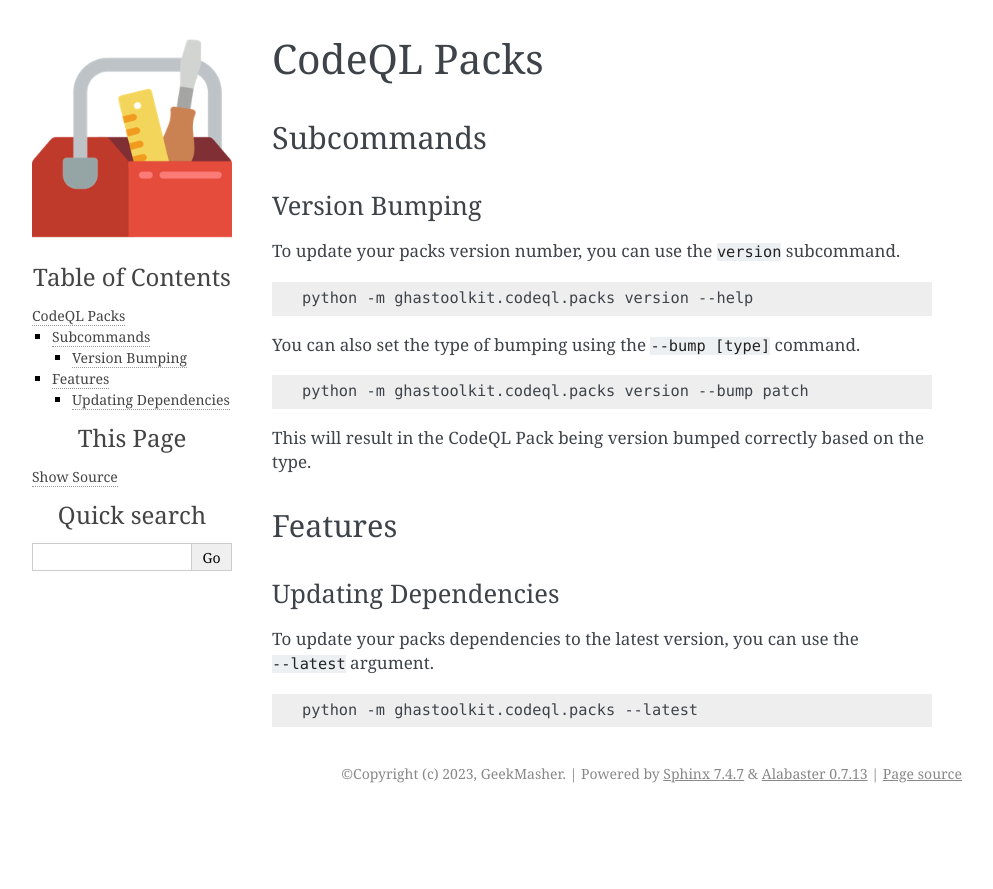
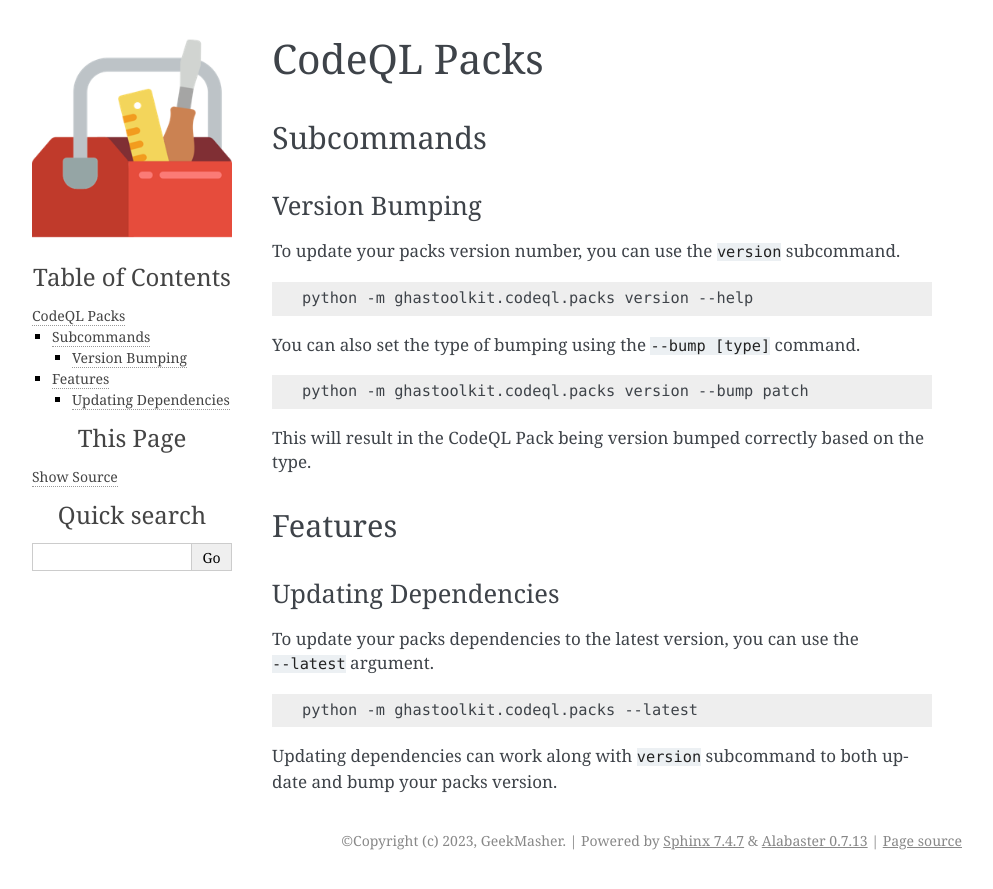
Before and after one commit to GeekMasher/ghastoolkit, a Sphinx documentation site: the page built from docs/cli/codeql-packs.md, in a window 1280 px wide. Shown: the top 889 px of the page, without its empty margins (148-1141 px from the left). Built offline with Sphinx 7.4.7, drawn with Linux system fonts in a browser that asks for light colours.

Commit message:
feat: small update to the docs

````diff
--- a/docs/cli/codeql-packs.md
+++ b/docs/cli/codeql-packs.md
@@ -28,3 +28,6 @@ argument.
 ```bash
 python -m ghastoolkit.codeql.packs --latest
 ```
+
+Updating dependencies can work along with `version` subcommand to both update and
+bump your packs version.
````
